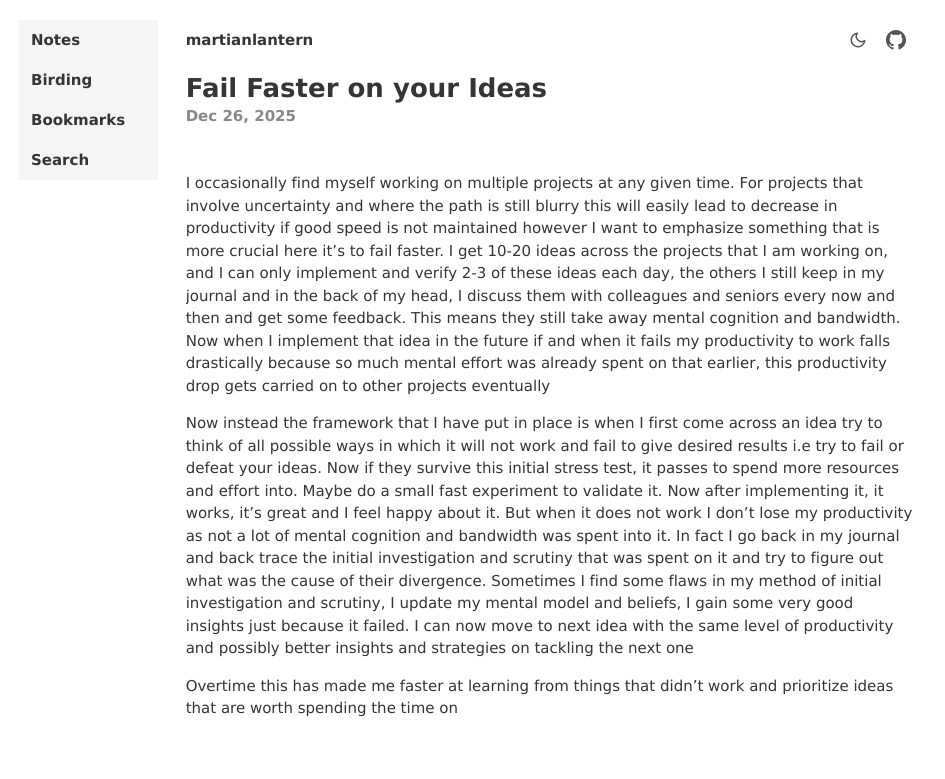
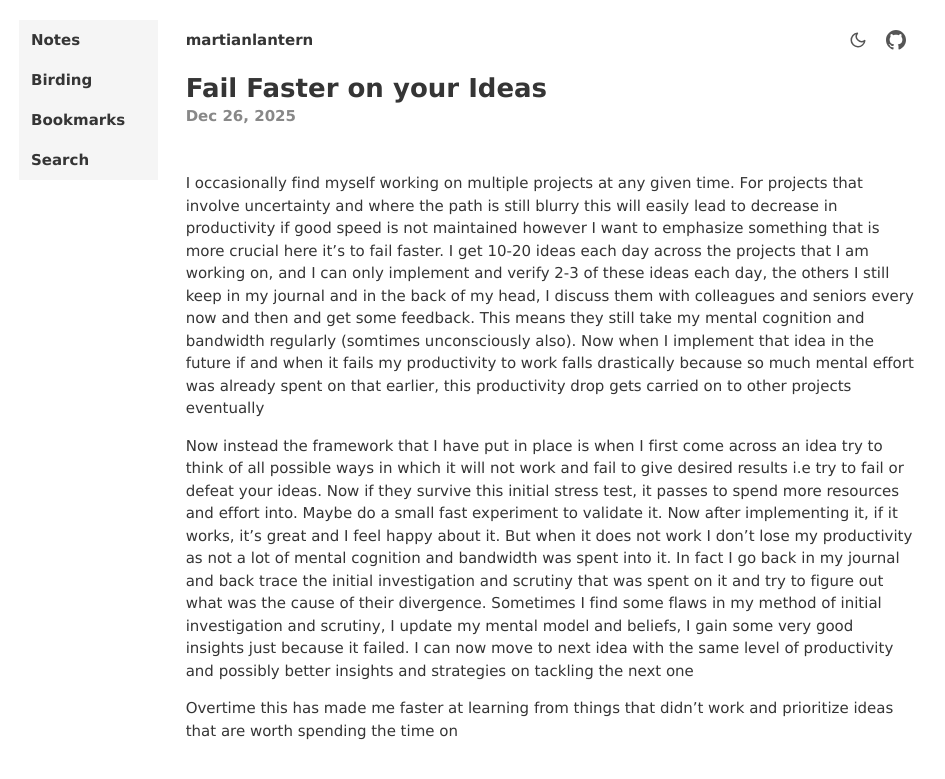
Before and after one commit to martianlantern/martianlantern.github.io, a Jekyll site: the page built from _posts/2025-12-26-fail-faster-on-your-ideas.md, in a window 1280 px wide. Shown: the top 779 px of the page, without its empty margins (166-1111 px from the left). Built offline with Jekyll 4.4.1, drawn with Linux system fonts in a browser that asks for light colours.

Commit message:
some more grammatical fixes

```diff
--- a/_posts/2025-12-26-fail-faster-on-your-ideas.md
+++ b/_posts/2025-12-26-fail-faster-on-your-ideas.md
@@ -7,8 +7,8 @@ tags: [productivity, model models]
 archive: false
 ---
 
-I occasionally find myself working on multiple projects at any given time. For projects that involve uncertainty and where the path is still blurry this will easily lead to decrease in productivity if good speed is not maintained however I want to emphasize something that is more crucial here it's to fail faster. I get 10-20 ideas across the projects that I am working on, and I can only implement and verify 2-3 of these ideas each day, the others I still keep in my journal and in the back of my head, I discuss them with colleagues and seniors every now and then and get some feedback. This means they still take away mental cognition and bandwidth. Now when I implement that idea in the future if and when it fails my productivity to work falls drastically because so much mental effort was already spent on that earlier, this productivity drop gets carried on to other projects eventually
+I occasionally find myself working on multiple projects at any given time. For projects that involve uncertainty and where the path is still blurry this will easily lead to decrease in productivity if good speed is not maintained however I want to emphasize something that is more crucial here it's to fail faster. I get 10-20 ideas each day across the projects that I am working on, and I can only implement and verify 2-3 of these ideas each day, the others I still keep in my journal and in the back of my head, I discuss them with colleagues and seniors every now and then and get some feedback. This means they still take my mental cognition and bandwidth regularly (somtimes unconsciously also). Now when I implement that idea in the future if and when it fails my productivity to work falls drastically because so much mental effort was already spent on that earlier, this productivity drop gets carried on to other projects eventually
 
-Now instead the framework that I have put in place is when I first come across an idea try to think of all possible ways in which it will not work and fail to give desired results i.e try to fail or defeat your ideas. Now if they survive this initial stress test, it passes to spend more resources and effort into. Maybe do a small fast experiment to validate it. Now after implementing it, it works, it's great and I feel happy about it. But when it does not work I don’t lose my productivity as not a lot of mental cognition and bandwidth was spent into it. In fact I go back in my journal and back trace the initial investigation and scrutiny that was spent on it and try to figure out what was the cause of their divergence. Sometimes I find some flaws in my method of initial investigation and scrutiny, I update my mental model and beliefs, I gain some very good insights just because it failed. I can now move to next idea with the same level of productivity and possibly better insights and strategies on tackling the next one
+Now instead the framework that I have put in place is when I first come across an idea try to think of all possible ways in which it will not work and fail to give desired results i.e try to fail or defeat your ideas. Now if they survive this initial stress test, it passes to spend more resources and effort into. Maybe do a small fast experiment to validate it. Now after implementing it, if it works, it's great and I feel happy about it. But when it does not work I don’t lose my productivity as not a lot of mental cognition and bandwidth was spent into it. In fact I go back in my journal and back trace the initial investigation and scrutiny that was spent on it and try to figure out what was the cause of their divergence. Sometimes I find some flaws in my method of initial investigation and scrutiny, I update my mental model and beliefs, I gain some very good insights just because it failed. I can now move to next idea with the same level of productivity and possibly better insights and strategies on tackling the next one
 
 Overtime this has made me faster at learning from things that didn’t work and prioritize ideas that are worth spending the time on
```
